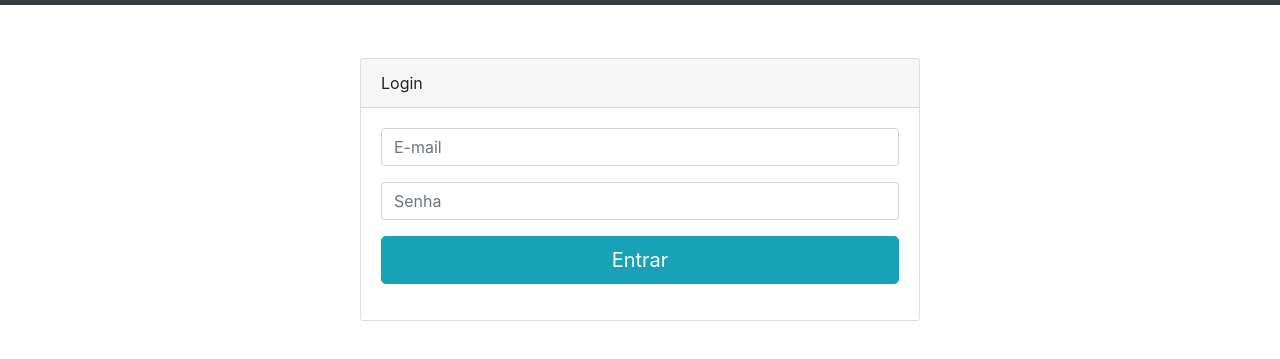
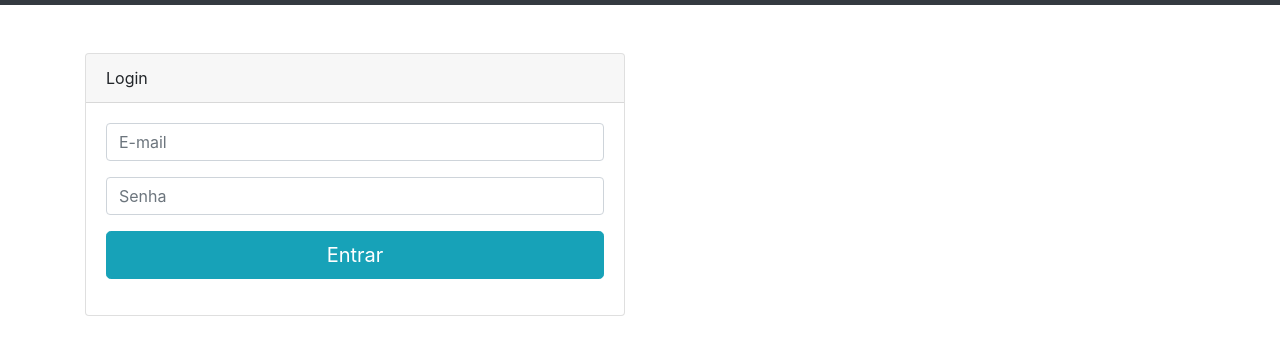
Before and after one commit to luizf-dev/app-help-desk-front-end, a plain HTML site: page index.html in a window 1280 px wide. Shown: the part 51-410 px from the top of the page. Drawn offline with Linux system fonts and the light colour scheme.

Commit message:
removido margin dos cards

```diff
--- a/css/style.css
+++ b/css/style.css
@@ -24,7 +24,7 @@
     width: 120px;
 }
 
-.card-login, .card-home, .card-abrir-chamado, .card-consultar-chamado {
+/*.card-login, .card-home, .card-abrir-chamado, .card-consultar-chamado {
     padding: 5px;
     margin: 0 auto;
-}
+}*/
```
